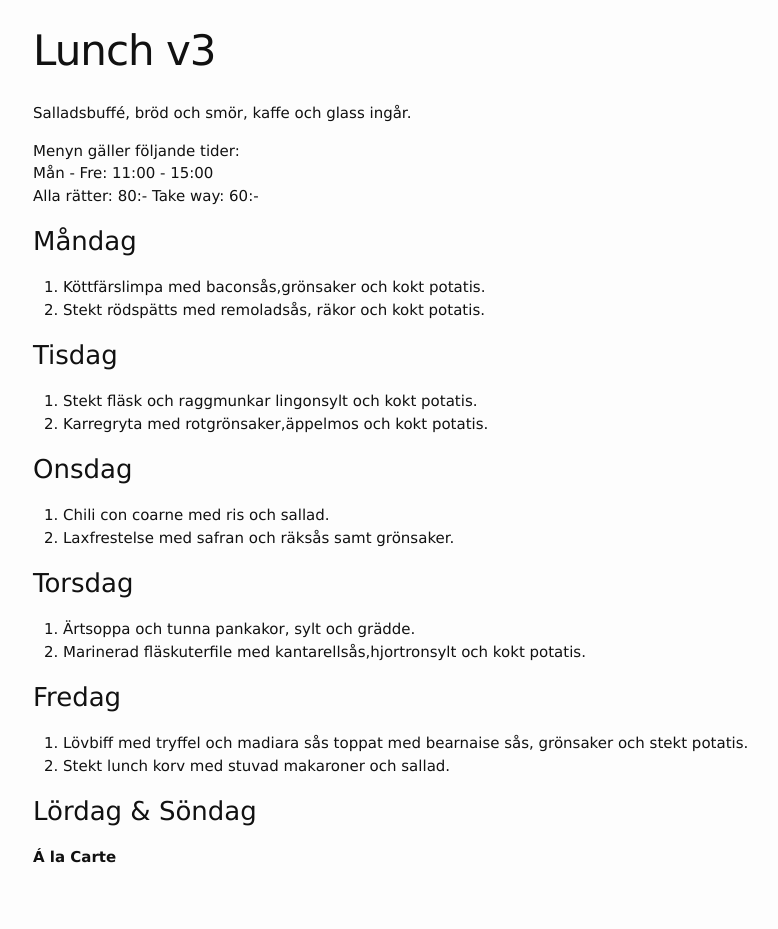
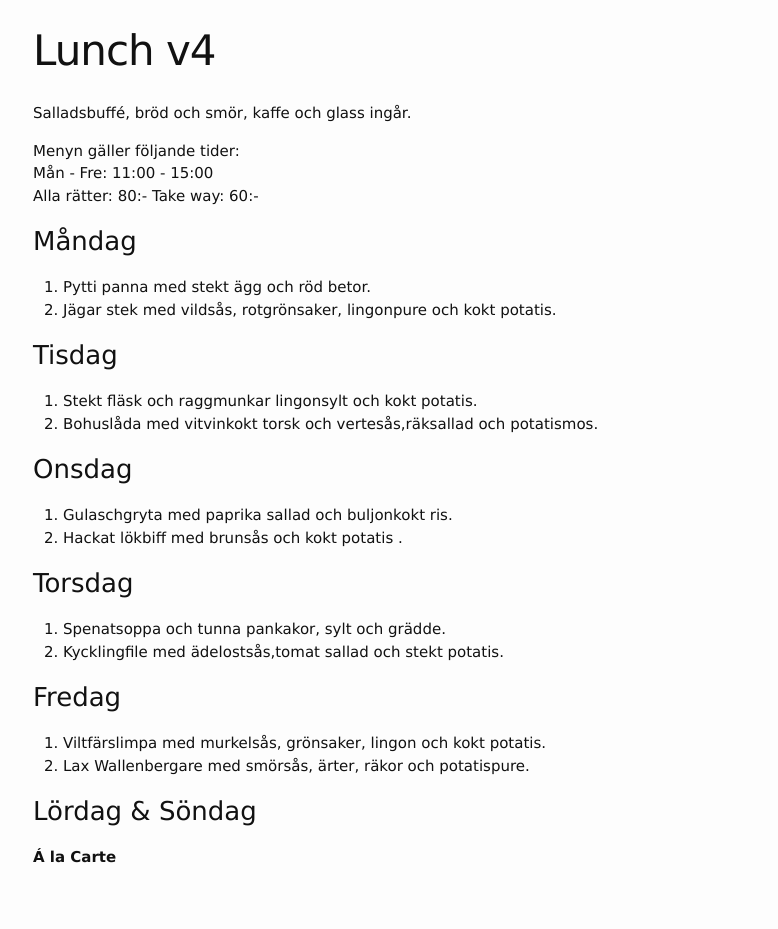
Before and after one commit to FarInn62/farinn62.github.io, a Jekyll site: the page built from lunch.md, in a window 1280 px wide. Shown: the whole page, without its empty margins (237-1015 px from the left). Built offline with Jekyll 4.4.1, drawn with Linux system fonts in a browser that asks for light colours.

Commit message:
Update lunch.md

```diff
--- a/lunch.md
+++ b/lunch.md
@@ -1,6 +1,6 @@
 ---
 layout: foodmenu
-title: Lunch v3
+title: Lunch v4
 permalink: /lunch/
 published: true
 ---
@@ -12,29 +12,29 @@ Alla rätter: 80:- Take way: 60:-
 
 ### Måndag
 
-1. Köttfärslimpa med baconsås,grönsaker och kokt potatis.
-2. Stekt rödspätts med remoladsås, räkor och kokt potatis.
+1. Pytti panna med stekt ägg och röd betor.
+2. Jägar stek med vildsås, rotgrönsaker, lingonpure och kokt potatis.
 
 ### Tisdag
 
 1. Stekt fläsk och raggmunkar lingonsylt och kokt potatis.
-2. Karregryta med rotgrönsaker,äppelmos och kokt potatis.
+2. Bohuslåda med vitvinkokt torsk och vertesås,räksallad och potatismos.
 
 ### Onsdag
 
-1. Chili con coarne med ris och sallad.
-2. Laxfrestelse med safran och räksås samt grönsaker.
+1. Gulaschgryta med paprika sallad och buljonkokt ris.
+2. Hackat lökbiff med brunsås och kokt potatis .
 
 ### Torsdag
 
-1. Ärtsoppa och tunna pankakor, sylt och grädde.
-2. Marinerad fläskuterfile med kantarellsås,hjortronsylt och kokt potatis.
+1. Spenatsoppa och tunna pankakor, sylt och grädde.
+2. Kycklingfile med ädelostsås,tomat sallad och stekt potatis.
 
 
 ### Fredag
 
-1. Lövbiff med tryffel och madiara sås toppat med bearnaise sås, grönsaker och stekt potatis.
-2. Stekt lunch korv med stuvad makaroner och sallad.
+1. Viltfärslimpa med murkelsås, grönsaker, lingon och kokt potatis.
+2. Lax Wallenbergare med smörsås, ärter, räkor och potatispure.
 
 
 ### Lördag & Söndag
```
